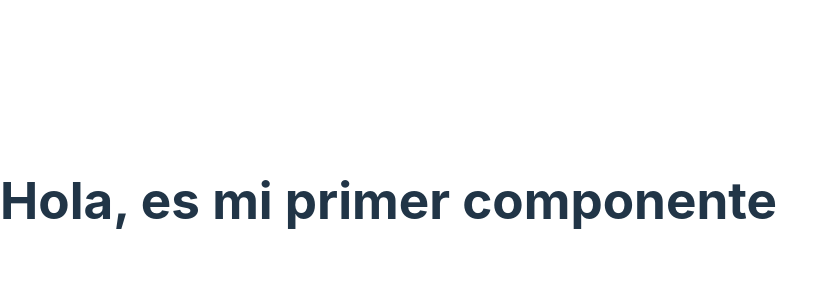
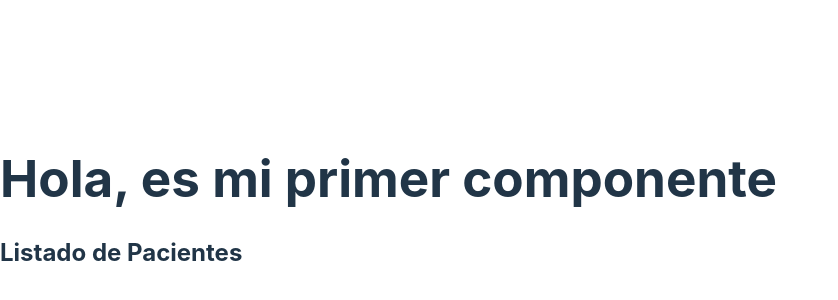
Before and after one commit to vanes1t4/Practicas-Javascript-, a React (Vite) app in the folder React/citas-react/: page / in a window 1280 px wide. Shown: the part 200-500 px from the top of the page, without its empty margins (0-838 px from the left). Built offline with nearby package versions, Linux system fonts and the light colour scheme.

Commit message:
Se corrigio H2 de Listado
Se aplico la correccion del H2 Listado cambiando el nombre de funcion a iniciar con Mayuscula para que encontes si detecte el componente

```diff
--- a/React/citas-react/src/App.jsx
+++ b/React/citas-react/src/App.jsx
@@ -1,11 +1,18 @@
+/**
+ * para abrir un proyecto en react
+ejecutar 'npm run dev' ubicandome dentro de la carpeta del proyecto
+copiar el local y pegar en el navegador = live server
+ */
+
+
 import Header from './componentes/header.jsx'
-import listadoPacientes from './componentes/listadoPaciente.jsx'
+import ListadoPacientes from './componentes/listadoPaciente.jsx'
 
 function App() {
 return(
   <>
   <Header/>
-  <listadoPacientes/>
+  <ListadoPacientes/>
   </>
 )
 }
--- a/React/citas-react/src/componentes/listadoPaciente.jsx
+++ b/React/citas-react/src/componentes/listadoPaciente.jsx
@@ -1,9 +1,7 @@
-import React from "react"
-
-const listadoPacientes= ()=>{
+function ListadoPacientes(){
     return(
-        <h2>Listado</h2>
+        <h2>Listado de Pacientes</h2>
     )
 }
 
-export default listadoPacientes
+export default ListadoPacientes
```
